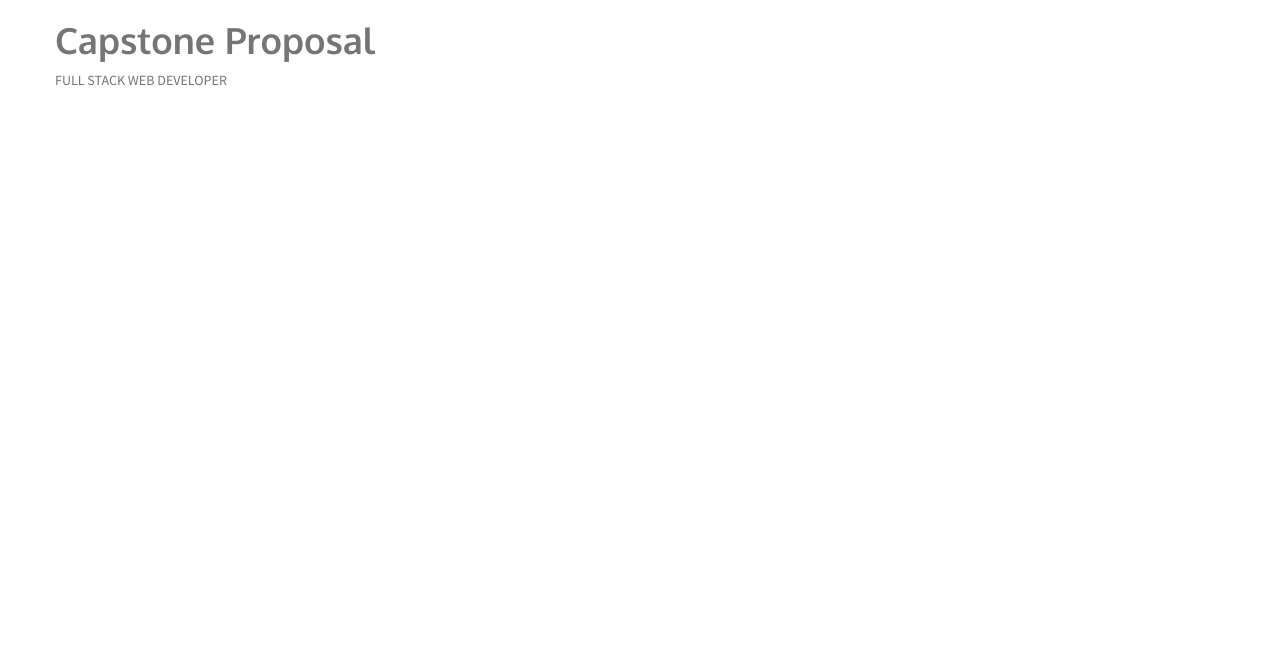
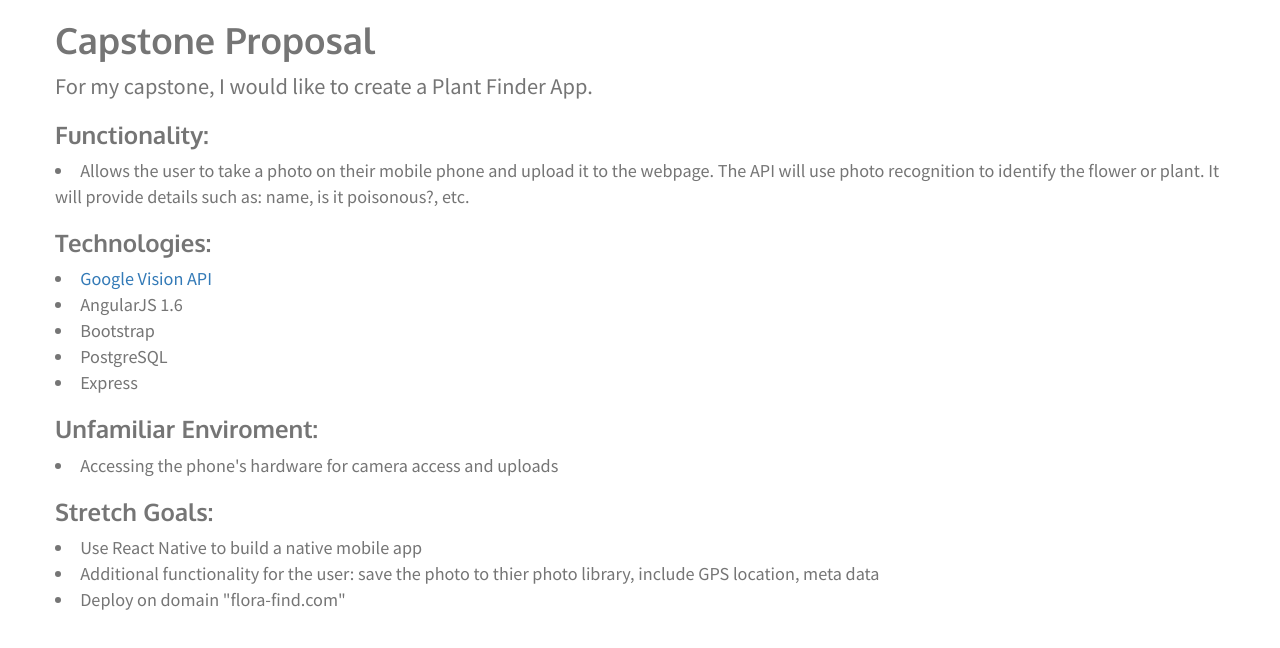
Before and after one commit to mehrimo/personalwebsite, a plain HTML site: page capstone.html in a window 1280 px wide. Drawn offline with Linux system fonts and the light colour scheme.

Commit message:
capstone proposal

```diff
--- a/capstone.html
+++ b/capstone.html
@@ -32,7 +32,21 @@
         <div class="row">
             <header class="centered">
                 <h1>Capstone Proposal</h1>
-                <p>FULL STACK WEB DEVELOPER</p>
+                <p class = "larger-text1">For my capstone, I would like to create a Plant Finder App.</p>
+                <h3>Functionality:</h3>
+                <li class = "larger-text2">Allows the user to take a photo on their mobile phone and upload it to the webpage. The API will use photo recognition to identify the flower or plant. It will provide details such as: name, is it poisonous?, etc.</li>
+                <h3>Technologies:</h3>
+                <li class = "larger-text2"><a href="https://cloud.google.com/vision/" target="blank">Google Vision API</a></li>
+                <li class = "larger-text2">AngularJS 1.6</li>
+                <li class = "larger-text2">Bootstrap</li>
+                <li class = "larger-text2">PostgreSQL</li>
+                <li class = "larger-text2">Express</li>
+                <h3>Unfamiliar Enviroment:</h3>
+                <li class = "larger-text2">Accessing the phone's hardware for camera access and uploads</li>
+                <h3>Stretch Goals:</h3>
+                <li class = "larger-text2">Use React Native to build a native mobile app</li>
+                <li class = "larger-text2">Additional functionality for the user: save the photo to thier photo library, include GPS location, meta data</li>
+                <li class = "larger-text2">Deploy on domain "flora-find.com"</li>
             </header>
         </div>
       </div>
--- a/css/main.css
+++ b/css/main.css
@@ -4,6 +4,16 @@ html, body {
     font-family: 'Source Sans Pro', Helvetica, Arial, sans-serif;
     color: #757575;
 }
+
+.larger-text1 {
+  font-size: 1.6em;
+}
+
+.larger-text2 {
+  font-size: 1.3em;
+
+}
+
 img {
     max-width: 100%;
 }
```
